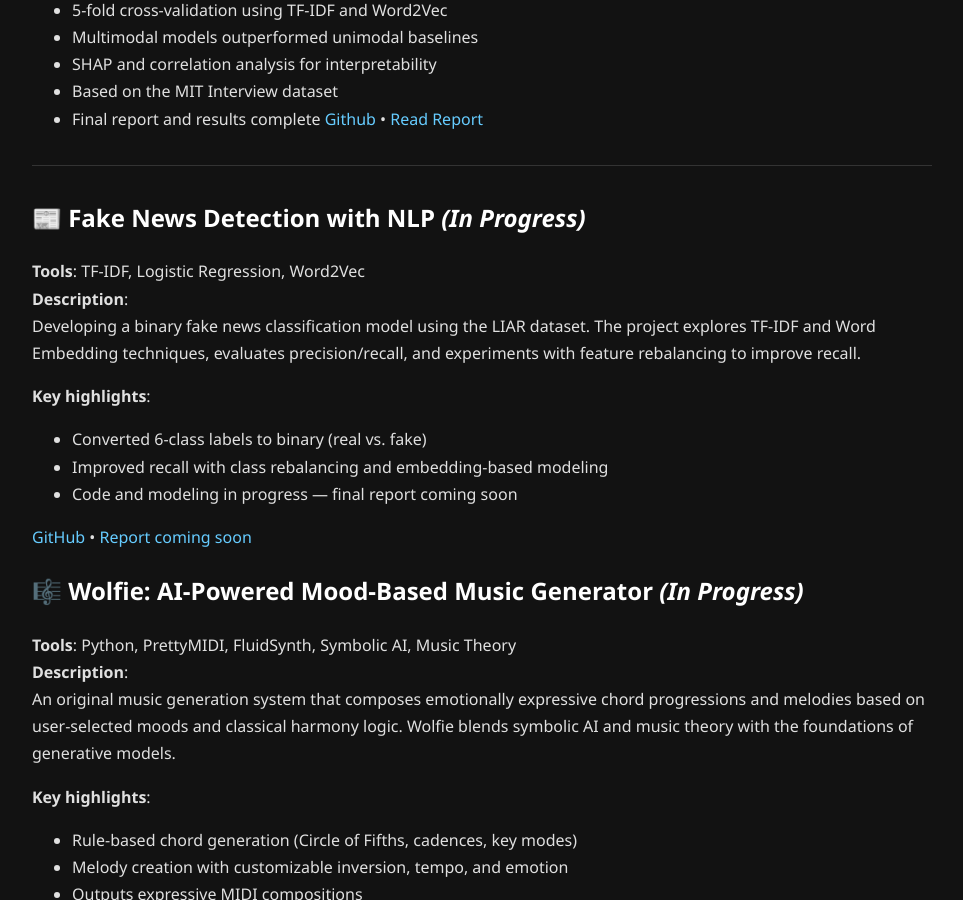
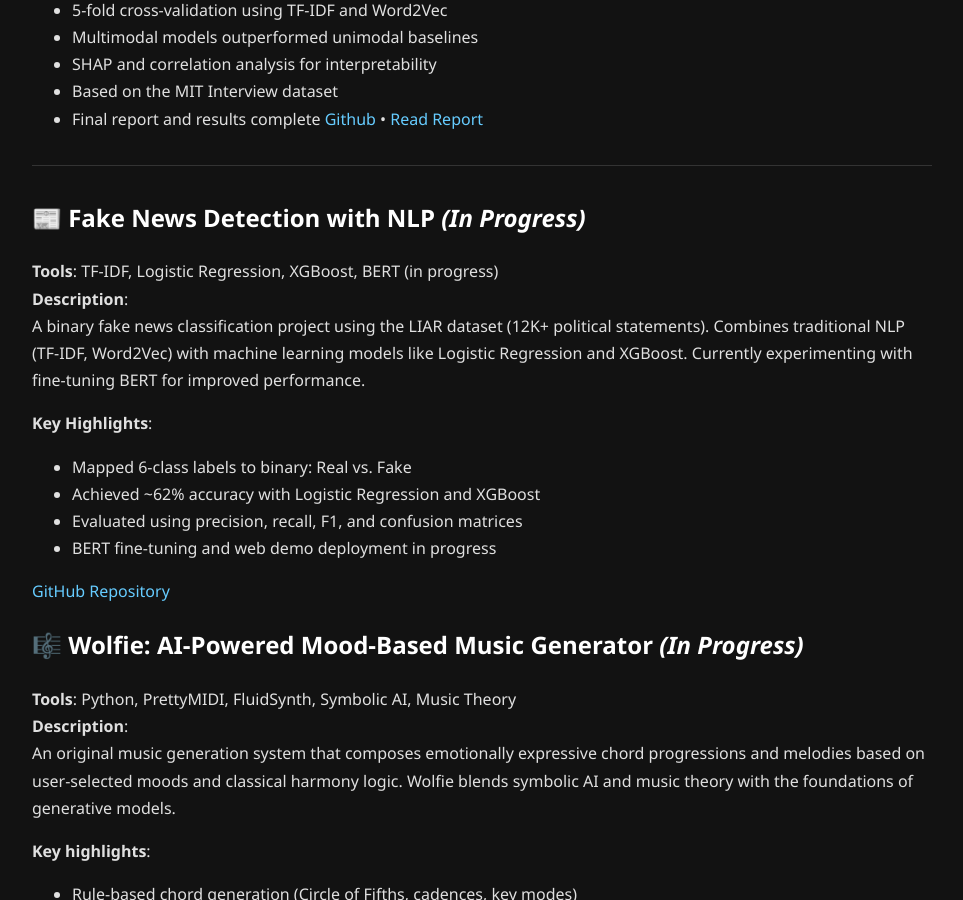
Before and after one commit to Orca71/shahriarnekouei.github.io, a Jekyll site: the page built from projects.md, in a window 1280 px wide and 900 px high, scrolled down 1016 px. Shown: the whole window, without its empty margins (158-1121 px from the left). Built offline with Jekyll 4.4.1, drawn with Linux system fonts in a browser that asks for light colours.

Commit message:
Update projects.md

```diff
--- a/projects.md
+++ b/projects.md
@@ -41,16 +41,18 @@ Developed a multimodal machine learning pipeline to predict excitement and perfo
 
 ## 📰 Fake News Detection with NLP *(In Progress)*
 
-**Tools**: TF-IDF, Logistic Regression, Word2Vec
+**Tools**: TF-IDF, Logistic Regression, XGBoost, BERT (in progress)
 **Description**:
-Developing a binary fake news classification model using the LIAR dataset. The project explores TF-IDF and Word Embedding techniques, evaluates precision/recall, and experiments with feature rebalancing to improve recall.
+A binary fake news classification project using the LIAR dataset (12K+ political statements). Combines traditional NLP (TF-IDF, Word2Vec) with machine learning models like Logistic Regression and XGBoost. Currently experimenting with fine-tuning BERT for improved performance.
 
-**Key highlights**:
-- Converted 6-class labels to binary (real vs. fake)
-- Improved recall with class rebalancing and embedding-based modeling
-- Code and modeling in progress — final report coming soon
+**Key Highlights**:
+- Mapped 6-class labels to binary: Real vs. Fake
+- Achieved ~62% accuracy with Logistic Regression and XGBoost
+- Evaluated using precision, recall, F1, and confusion matrices
+- BERT fine-tuning and web demo deployment in progress
 
-[GitHub](https://github.com/Orca71/fake-news-detector) • [Report coming soon](#)
+[GitHub Repository](https://github.com/Orca71/fake-news-detector)
+
 
 
 ## 🎼 Wolfie: AI-Powered Mood-Based Music Generator *(In Progress)*
```
